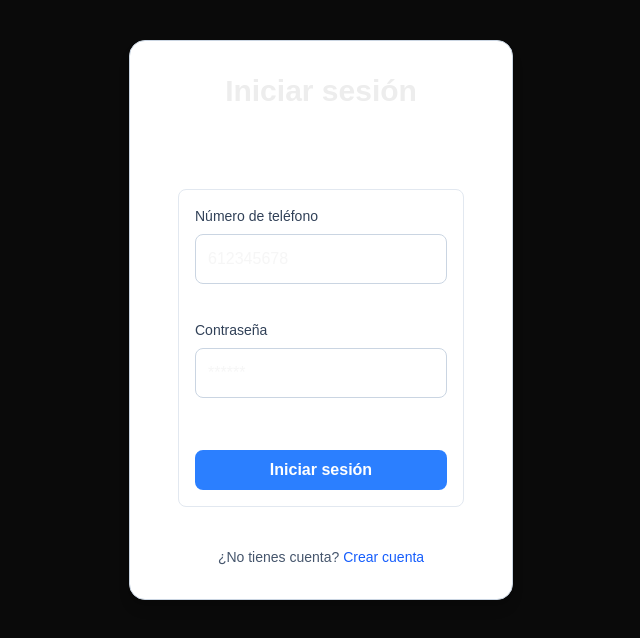
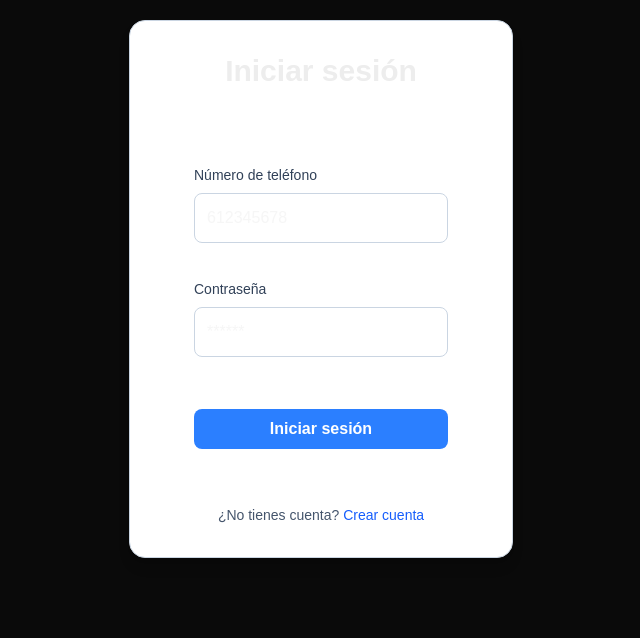
Before and after one commit to Miguel040404/osteodinamic, a Next.js app: page /auth/login in a window 1280 px wide. Shown: the top 638 px of the page, without its empty margins (319-959 px from the left). Built offline with nearby package versions, Linux system fonts and the light colour scheme; no server answers.

Commit message:
prueba de pull

```diff
--- a/src/app/auth/login/page.js
+++ b/src/app/auth/login/page.js
@@ -24,14 +24,14 @@ async function page({ searchParams }) {
 
   return (
     <>
-     <div className="mx-auto mt-10 max-w-sm p-8 border border-slate-300 rounded-2xl bg-white shadow-lg">
+     <div className="mx-auto mt-5 max-w-sm p-8 border border-slate-300 rounded-2xl bg-white shadow-lg">
   {error && (
     <div className="mb-4 text-red-600 font-medium">
       {errors.get(error)}
     </div>
   )}
 
-  <h1 className="text-3xl font-bold text-center mb-6">Iniciar sesión</h1>
+  <h1 className="text-3xl font-bold text-center mb-1">Iniciar sesión</h1>
 
   <LoginForm />
 
--- a/src/app/auth/register/page.js
+++ b/src/app/auth/register/page.js
@@ -4,8 +4,8 @@ import Link from 'next/link'
 
 function page() {
   return (
-    <div className="mx-auto mt-10 max-w-sm p-8 border border-slate-300 rounded-2xl bg-white shadow-lg">
-      <h1 className="text-3xl font-bold text-center mb-6">Crear cuenta</h1>
+    <div className="mx-auto mt-5 max-w-sm p-8 border border-slate-300 rounded-2xl bg-white shadow-lg">
+      <h1 className="text-3xl font-bold text-center mb-1">Crear cuenta</h1>
       <RegisterForm />
       <p className="mt-6 text-center text-sm text-slate-600">
         ¿Ya tienes cuenta? {" "}
--- a/src/components/auth/login-form.js
+++ b/src/components/auth/login-form.js
@@ -46,7 +46,7 @@ function LoginForm() {
     //     </button>
     // </form>
 <div className="w-full flex flex-col justify-center md:justify-start items-center p-4 min-h-[65vh] md:min-h-0">
-<form action={action} className="w-full max-w-sm flex flex-col gap-6 md:gap-9 p-6 md:p-4 bg-white border border-slate-200 rounded-lg md:mt-10">
+<form action={action} className="w-full max-w-sm flex flex-col gap-6 md:gap-9 p-6 md:p-4 rounded-lg md:mt-10">
 
       <div className="flex flex-col gap-2">
         <label htmlFor="phone" className="text-sm font-medium text-slate-700">Número de teléfono</label>
--- a/src/components/auth/register-form.js
+++ b/src/components/auth/register-form.js
@@ -62,7 +62,6 @@ function RegisterForm() {
           />
         </div>
 
-            {/* Puedes reactivar este mensaje si tienes lógica para mostrar resultado */}
         {/* <p className={`text-sm ${tipo}`}> {resultado} </p> */}
 
         <button
@@ -73,8 +72,6 @@ function RegisterForm() {
         </button>
       </form>
 
-
-
     );
 };
 
```
Lines whose indentation alone changed are shown as unchanged.
